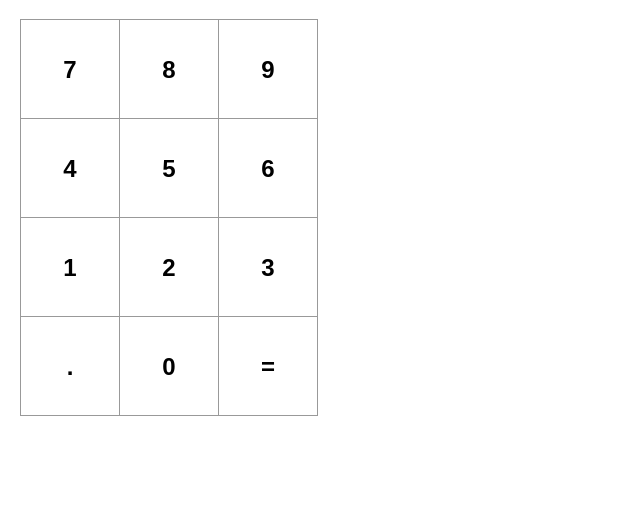
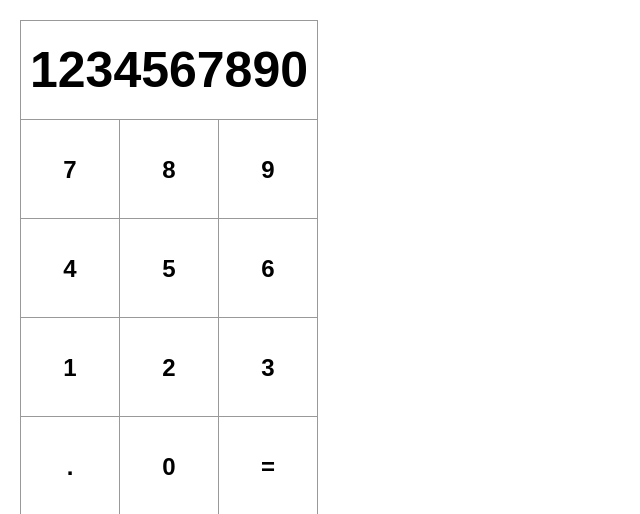
Before and after one commit to Wusinho/React-Calculator, a React app: page / in a window 1280 px wide. Shown: the top 514 px of the page, without its empty margins (0-640 px from the left). Built offline with nearby package versions, Linux system fonts and the light colour scheme.

Commit message:
Add Display output

```diff
--- a/src/assets/styles/App.scss
+++ b/src/assets/styles/App.scss
@@ -14,7 +14,20 @@ ul {
   display: table;
 }
 
-
+.rectangle {
+  background: #fff;
+  border: 1px solid #999;
+  float: left;
+  font-size: 50px;
+  font-weight: bold;
+  // line-height: 100px;
+  height: 100px;
+  // margin-right: -1px;
+  // margin-top: -1px;
+  padding: 0;
+  text-align: center;
+  width: 298px;
+}
 
 .square {
   background: #fff;
--- a/src/components/App.js
+++ b/src/components/App.js
@@ -1,13 +1,17 @@
 /* eslint-disable */
 import React from 'react';
 import ButtonPanel from "./ButtonPanel.jsx"
+import Display from "./Display.jsx"
 import "../assets/styles/App.scss"
 
 
 const App = () => {
 
     return (
-        <ButtonPanel />
+        <div>
+            <Display />
+            <ButtonPanel />
+        </div>
     )
 
 }
--- a/src/components/Display.jsx
+++ b/src/components/Display.jsx
@@ -0,0 +1,48 @@
+/* eslint-disable */
+import React from 'react';
+
+const Rectangle = (props) => {
+    return (
+        <button className="rectangle" >
+            {props.value}
+        </button>
+    );
+};
+
+class RectangleDisplay extends React.PureComponent {
+    constructor(props) {
+        super(props);
+
+    }
+
+    renderRectangle(i) {
+        return (
+            <Rectangle value={i} />
+        );
+    }
+
+    render() {
+
+        return (
+            <div>
+                <div className="board-row">
+                    {this.renderRectangle(1234567890)}
+                </div>
+
+            </div>
+        );
+    }
+
+
+
+
+}
+
+
+
+
+
+
+
+
+export default RectangleDisplay
```
